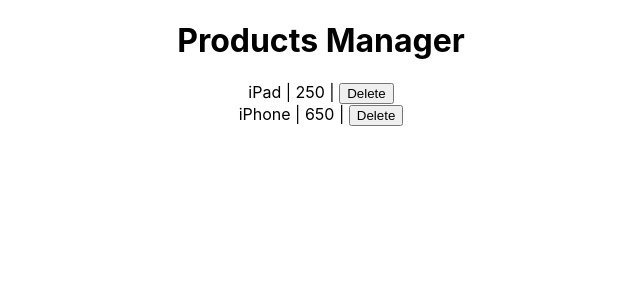
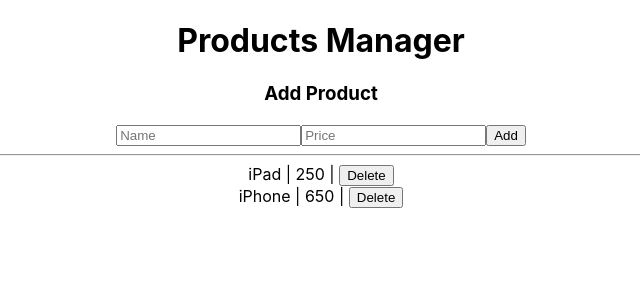
Before and after one commit to Shanejr25/React-CRUD, a React (Create React App) app: page / in a window 1280 px wide. Shown: the top 300 px of the page, without its empty margins (319-959 px from the left). Built offline with nearby package versions, Linux system fonts and the light colour scheme.

Commit message:
refactor and started add function

```diff
--- /dev/null
+++ b/src/AddItem.js
@@ -0,0 +1,31 @@
+import React, { Component } from 'react';
+import logo from './logo.svg';
+import './App.css';
+
+class AddProduct extends Component {
+  constructor(props){
+      super(props);
+
+      this.onSubmit = this.onSubmit.bind(this);
+  }
+
+  onSubmit(event) {
+      event.preventDefault();
+  }
+    render (){
+
+        return (
+            <form onSubmit={this.onSubmit}>
+                <h3>Add Product</h3>
+                <input placeholder="Name" ref={nameInput => this
+                    .nameInput = nameInput}/>
+                <input placeholder="Price" ref={priceInput => this
+                    .priceInput = priceInput}/>
+                <button>Add</button>
+                <hr /> {/* seperate from the list */}
+            </form>
+        );
+    }
+}
+
+export default AddProduct;
--- a/src/App.js
+++ b/src/App.js
@@ -2,6 +2,7 @@
 import logo from './logo.svg';
 import './App.css';
 import ProductItem from './ProductItem'
+import AddProduct from './AddItem'
 
 const products = [
   {
@@ -25,7 +26,7 @@
       products: JSON.parse(localStorage.getItem('products')) // empty products
 
     }
-
+    this.onAdd = this.onAdd.bind(this);
     this.onDelete = this.onDelete.bind(this); // bind it on delete
   }
   componentWillMount(){ // check what data WILL be grabbed from the component
@@ -47,6 +48,10 @@
     return this.state.products;
   }
 
+  onAdd(name, price) { // what do you need to add the product? name and price
+
+  }
+
   onDelete(name) {
     // store the products
     const products = this.getProducts();
@@ -65,6 +70,10 @@
     return (
       <div className="App">
         <h1>Products Manager</h1>
+
+        <AddProduct
+          onAdd={this.onAdd}
+        />
         {
           this.state.products.map(products => { // key of products and displace spans with name and price
             return (
```
